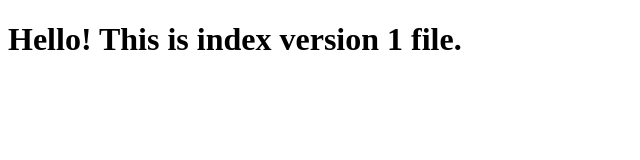
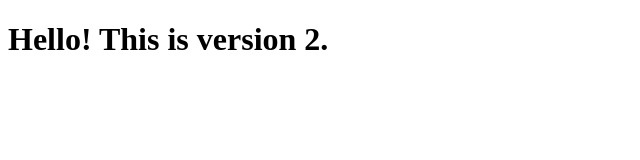
Before and after one commit to Olu-Moroti/Biztech-Projects, a plain HTML site: page index.html in a window 1280 px wide. Shown: the whole page, without its empty margins (0-640 px from the left). Drawn offline with Linux system fonts and the light colour scheme.

Commit message:
This is my second commit

```diff
--- a/index.html
+++ b/index.html
@@ -6,6 +6,6 @@
     <title>Document</title>
 </head>
 <body>
-    <h1>Hello! This is index version 1 file.</h1>
+    <h1>Hello! This is version 2.</h1>
 </body>
 </html>
```
